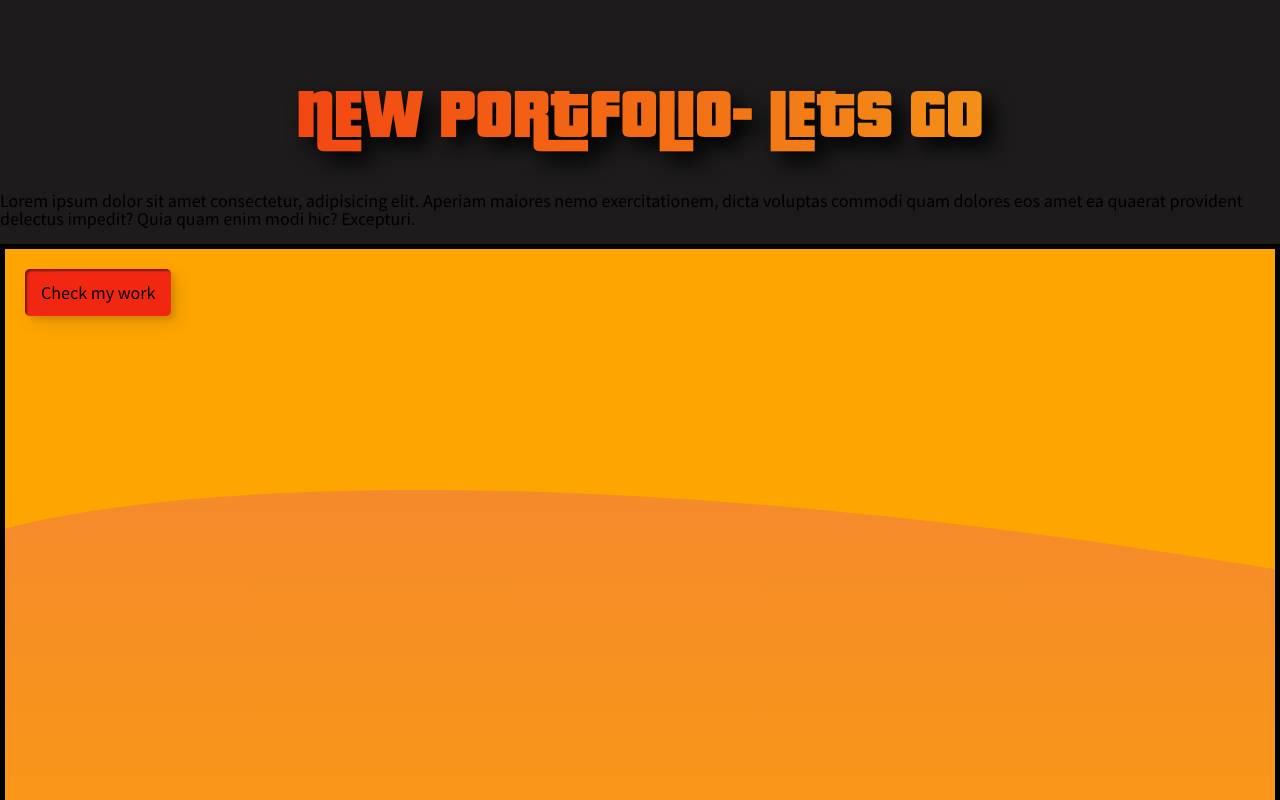
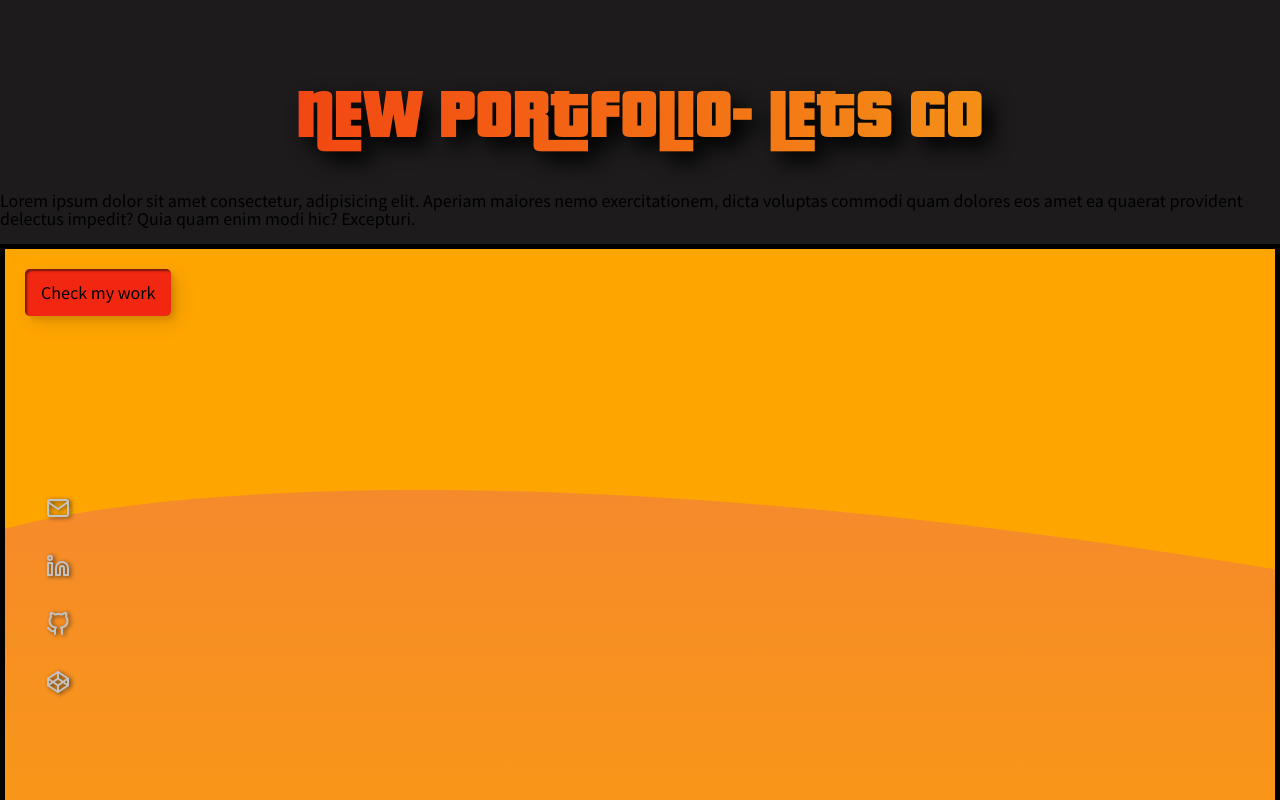
Before and after one commit to robonexx/fun_portfolio2023, a React (Vite) app: page / in a window 1280 px wide. Shown: the top 800 px of the page. Built offline with nearby package versions, Linux system fonts and the light colour scheme.

Commit message:
react-router-dom, sidebar, magnetic effect

```diff
--- a/package.json
+++ b/package.json
@@ -10,8 +10,11 @@
     "preview": "vite preview"
   },
   "dependencies": {
+    "framer-motion": "^10.16.4",
     "react": "^18.2.0",
-    "react-dom": "^18.2.0"
+    "react-dom": "^18.2.0",
+    "react-icons": "^4.11.0",
+    "react-router-dom": "^6.16.0"
   },
   "devDependencies": {
     "@types/react": "^18.2.15",
--- a/src/App.jsx
+++ b/src/App.jsx
@@ -1,27 +1,21 @@
+import { BrowserRouter as Router, Routes, Route } from 'react-router-dom';
+
 import { Button } from './components/buttons/Button';
 import { Background } from './components/background/Background';
 import { Silhuette } from './components/silhuette/Silhuette';
 import styles from './homepage.module.scss';
+import { Home } from './pages/home/Home';
+import Sidebar from './components/sidebar/Sidebar';
 
 function App() {
   return (
     <>
-      <h1 className={styles.title}>New portfolio- lets go</h1>
-      <p>
-        Lorem ipsum dolor sit amet consectetur, adipisicing elit. Aperiam
-        maiores nemo exercitationem, dicta voluptas commodi quam dolores eos
-        amet ea quaerat provident delectus impedit? Quia quam enim modi hic?
-        Excepturi.
-      </p>
-      <section className={styles.section}>
-        <Button title='Check my work' />
-      </section>
-      <section className={styles.section}>
-        <Background />
-      </section>
-      <section className={styles.section}>
-        <Silhuette />
-      </section>
+      <Router>
+        <Sidebar />
+        <Routes>
+          <Route path='/' element={<Home />} />
+        </Routes>
+      </Router>
     </>
   );
 }
--- /dev/null
+++ b/src/components/magnetic/magnetic.jsx
@@ -0,0 +1,39 @@
+import React, { useState } from 'react';
+import { motion } from 'framer-motion';
+
+// eslint-disable-next-line react/prop-types
+const Magnetic = ({ children }) => {
+  const [mousePos, setMousePos] = useState({ x: 0, y: 0 });
+  const ref = React.useRef(null);
+
+  const mouseMove = (e) => {
+    if (ref.current) {
+      const cRef = ref.current;
+      const { clientX, clientY } = e;
+      const rect = cRef.getBoundingClientRect();
+      const x = clientX - (rect.left + rect.width / 2);
+      const y = clientY - (rect.top + rect.height / 2);
+      setMousePos({ x, y });
+    } else return;
+  };
+
+  const mouseLeave = () => {
+    setMousePos({ x: 0, y: 0 });
+  };
+
+  const { x, y } = mousePos;
+
+  return (
+    <motion.div
+      onMouseMove={mouseMove}
+      onMouseLeave={mouseLeave}
+      ref={ref}
+      animate={{ x, y }}
+      transition={{ type: 'spring', stiffness: 100 }}
+    >
+      {children}
+    </motion.div>
+  );
+};
+
+export default Magnetic;
--- /dev/null
+++ b/src/components/sidebar/Sidebar.jsx
@@ -0,0 +1,72 @@
+import Magnetic from '../magnetic/magnetic';
+import { Link } from 'react-router-dom';
+
+import { motion } from 'framer-motion';
+import { IconContext } from 'react-icons';
+import { FiLinkedin, FiGithub, FiCodepen, FiMail } from 'react-icons/fi';
+
+import './sidebar.scss';
+
+const Sidebar = () => {
+  return (
+    <motion.div
+      className='sidebar'
+      initial={{ x: -100, opacity: 0 }}
+      animate={{ x: 0, opacity: 1 }}
+      transition={{ delay: 1, duration: 0.6 }}
+    >
+      <div className='social'>
+        <Magnetic>
+          <Link
+            data-icon='email'
+            to='mailto:robertwagar@gmail.com'
+            target='_blank'
+            rel='noreferrer noopener'
+          >
+            <IconContext.Provider value={{ style: { strokeWidth: '2px' } }}>
+              <FiMail className='soc-item soc-icon' />
+            </IconContext.Provider>
+          </Link>
+        </Magnetic>
+        <Magnetic>
+          <Link
+            data-icon='linkedin'
+            to='https://www.linkedin.com/in/robert-w%C3%A4gar-1b4661139/'
+            target='_blank'
+            rel='noreferrer noopener'
+          >
+            <IconContext.Provider value={{ style: { strokeWidth: '2px' } }}>
+              <FiLinkedin className='soc-item soc-icon' />
+            </IconContext.Provider>
+          </Link>
+        </Magnetic>
+        <Magnetic>
+          <Link
+            data-icon='github'
+            to='https://github.com/robonexx'
+            target='_blank'
+            rel='noreferrer'
+          >
+            <IconContext.Provider value={{ style: { strokeWidth: '2px' } }}>
+              <FiGithub className='soc-item soc-icon' />
+            </IconContext.Provider>
+          </Link>
+        </Magnetic>
+        <Magnetic>
+          <Link
+            data-icon='codepen'
+            to='https://codepen.io/robertwagar/pens/public'
+            target='_blank'
+            rel='noreferrer noopener'
+          >
+            <IconContext.Provider value={{ style: { strokeWidth: '2px' } }}>
+              <FiCodepen className='soc-item soc-icon' />
+            </IconContext.Provider>
+          </Link>
+        </Magnetic>
+      </div>
+    </motion.div>
+  );
+};
+
+export default Sidebar;
--- /dev/null
+++ b/src/components/sidebar/sidebar.scss
@@ -0,0 +1,45 @@
+@use '../../styles/base/' as *;
+
+.sidebar {
+    position: fixed;
+    left: 2vw;
+    top: 60vh;
+    width: 46px;
+    z-index: 50;
+    display: flex;
+
+    @media (max-width: 768px) {
+        visibility: hidden;
+         }
+}
+.sidebar .social {
+    display: flex;
+    flex-direction: column;
+    z-index: 99;
+    height: fit-content;
+    transition: all .3s ease-in-out 0s;
+  }
+
+  .sidebar .social .soc-item {
+    margin: 0.75rem 1rem;
+  }
+
+  .sidebar .social .soc-icon {
+    z-index: 19;
+    color: #c4c3c3;
+    filter: drop-shadow(2px 1px 2px rgba(25, 27, 26, 0.733));
+    width: 32px;
+    height: 32px;
+    padding: 0.25rem;
+    transition: transform .3s ease-in-out, color .2s ease, filter 0.5s ease-in-out;
+
+   &:hover {
+    color: #fff;
+    filter: drop-shadow(2px 1px 2px rgba(224, 40, 8, 0.733));
+   }
+
+    @media (max-width: 768px) {
+      width: 26px;
+      height: 26px;
+       }
+  }
--- /dev/null
+++ b/src/pages/home/Home.jsx
@@ -0,0 +1,27 @@
+import { Background } from '../../components/background/Background';
+import { Button } from '../../components/buttons/Button';
+import { Silhuette } from '../../components/silhuette/Silhuette';
+import styles from './homepage.module.scss';
+
+export const Home = () => {
+  return (
+    <div>
+      <h1 className={styles.title}>New portfolio- lets go</h1>
+      <p>
+        Lorem ipsum dolor sit amet consectetur, adipisicing elit. Aperiam
+        maiores nemo exercitationem, dicta voluptas commodi quam dolores eos
+        amet ea quaerat provident delectus impedit? Quia quam enim modi hic?
+        Excepturi.
+      </p>
+      <section className={styles.section}>
+        <Button title='Check my work' />
+      </section>
+      <section className={styles.section}>
+        <Background />
+      </section>
+      <section className={styles.section}>
+        <Silhuette />
+      </section>
+    </div>
+  );
+};
--- /dev/null
+++ b/src/pages/home/homepage.module.scss
@@ -0,0 +1,52 @@
+@use '../../styles/base/' as *;
+
+#root {
+  max-width: 1280px;
+  margin: 0 auto;
+  padding: 2rem;
+}
+
+
+.section {
+  position: relative;
+  width: 100%;
+  height: 100vh;
+  background: orange;
+  border: 5px solid black;
+
+  &:first-of-type,
+  &:last-of-type {
+    &:after {
+      content: "";
+      position: absolute;
+      z-index: 20;
+      top: 20vh;
+      left: 0;
+      min-width: 100%;
+      height: 100%;
+      background: linear-gradient(180deg, rgba(222, 79, 139, 0.35) 0%, rgba(222, 79, 139, 0) 100%);
+      clip-path: path('M1349.52 173.711C543.658 32.2628 99.0137 83.5626 -22.5762 126.894L-58.9072 126.678L-33.6505 1132.31C-33.6505 1132.31 934.603 1062.06 1513.05 1130.35C2091.5 1198.64 2552.1 1395.38 2948.1 1362.28C3344.1 1329.17 3148.53 1412.07 3250.45 1238.22C3152.35 1064.37 3170.85 191.605 3044.59 219.222C2886.76 253.742 2356.84 350.522 1349.52 173.711Z');
+      /* transform: scale(-1, 1);  */
+  }
+  }
+
+
+
+}
+
+.title {
+  margin-top: 5vh;
+  font-size: $font-size-xxxl;
+  background-color: #f12711;
+  background-image: $color-gradient-sun;
+  background-size: 100%;
+  -webkit-background-clip: text;
+  -moz-background-clip: text;
+  -webkit-text-fill-color: transparent;
+  -moz-text-fill-color: transparent;
+  text-transform: uppercase;
+  filter: drop-shadow(10px 10px 10px rgb(0, 0, 0));
+  transition: transform 1s ease;
+  font-family: $font-headline;
+  text-align: center;
+}
```
Also changed, not shown: 1 other file (tests, documents, lock files or other folders).
